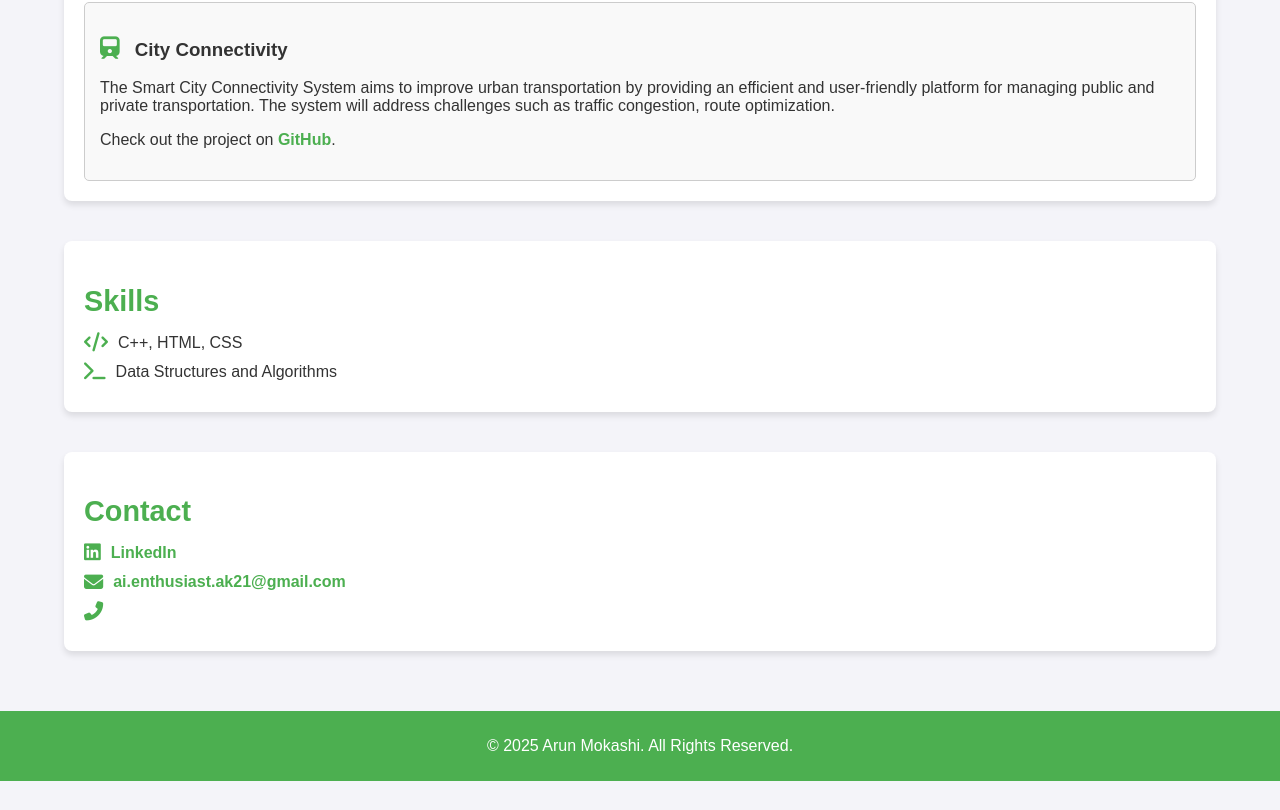
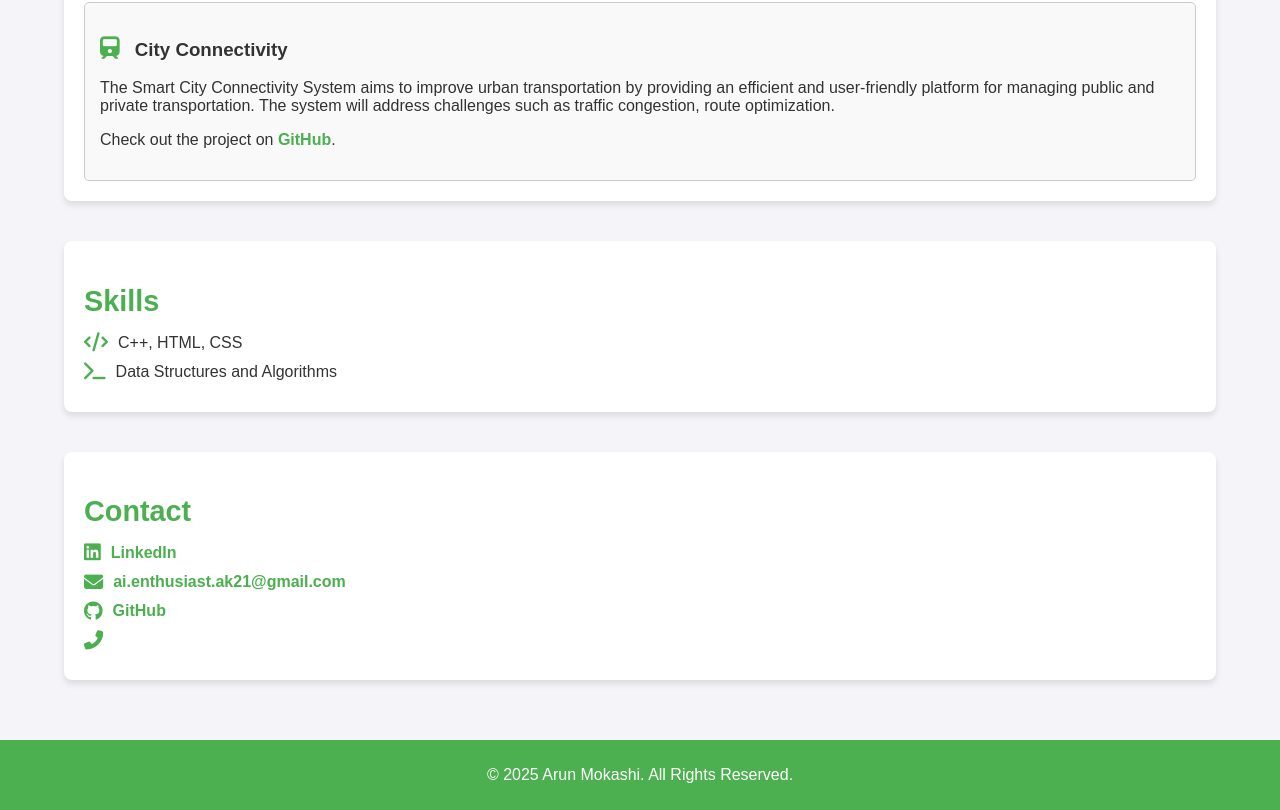
Before and after one commit to exploreAIwithak/city-connectivity, a plain HTML site: page index.html in a window 1280 px wide. Shown: the part 400-1210 px from the top of the page. Before the commit the page ends 1181 px from the top, so only its background shows below. Drawn offline with Linux system fonts and the light colour scheme.

Commit message:
Update index.html

```diff
--- a/index.html
+++ b/index.html
@@ -136,6 +136,7 @@
             <ul>
                 <li><i class="fab fa-linkedin icon"></i><a href="https://www.linkedin.com/in/arun-kumar-mokashi-4062ba2b2">LinkedIn</a></li>
                 <li><i class="fas fa-envelope icon"></i><a href="mailto:ai.enthusiast.ak21@gmail.com">ai.enthusiast.ak21@gmail.com</a></li>
+                <li><i class="fab fa-github icon"></i><a href="https://github.com/exploreAIwithak/city-connectivity" target="_blank">GitHub</a></li>
                 <li><i class="fas fa-phone-alt icon"></i><a href="tel:+91"></a></li>
             </ul>
         </section>
```
